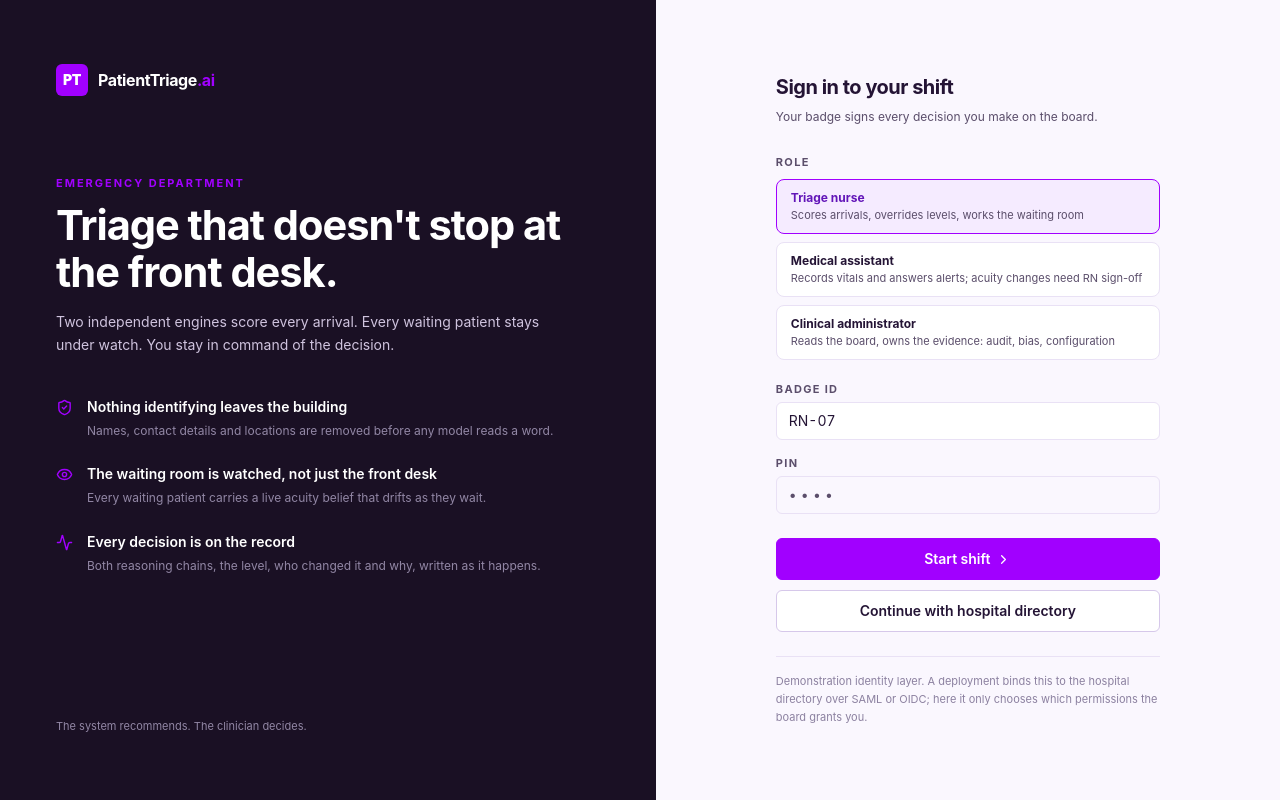
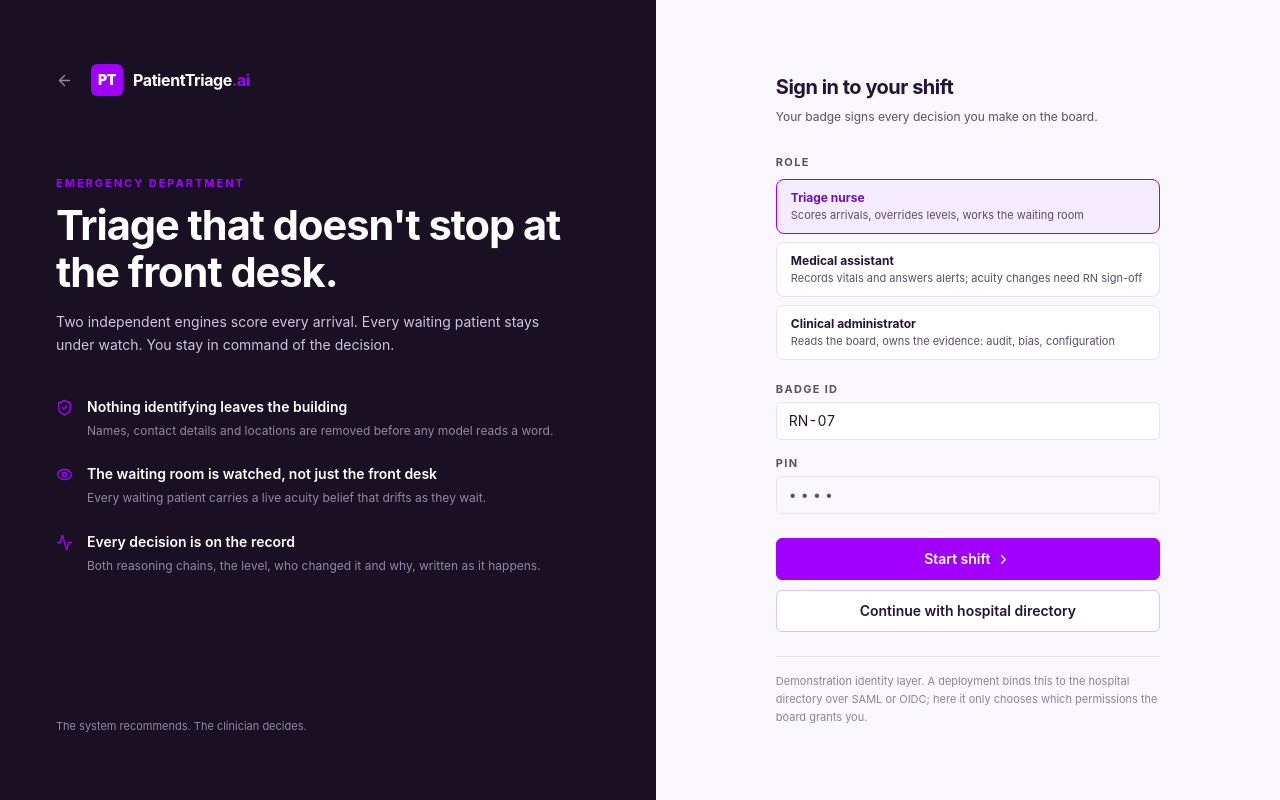
Before and after one commit to wildcraft958/patient-triage-ai, a React (Vite) app in the folder frontend/: page /console in a window 1280 px wide. Built offline with nearby package versions, Linux system fonts and the light colour scheme; a web font is replaced by a local one.

Commit message:
feat: sign-in gets its own way back to the product site
An icon control, so the brand lockup can go back to being identity
rather than doubling as navigation.

```diff
--- a/frontend/src/auth/SignIn.jsx
+++ b/frontend/src/auth/SignIn.jsx
@@ -1,6 +1,6 @@
 import { useState } from 'react'
 import { Link } from 'react-router-dom'
-import { Activity, ChevronRight, Eye, ShieldCheck } from 'lucide-react'
+import { Activity, ArrowLeft, ChevronRight, Eye, ShieldCheck } from 'lucide-react'
 import { Btn } from '../console/ui'
 import { DIRECTORY, ROLES } from './roles'
 import { useSession } from './sessionContext'
@@ -26,13 +26,22 @@ export default function SignIn() {
   return (
     <div className="min-h-screen grid lg:grid-cols-[1.05fr_1fr] bg-app">
       <aside className="bg-rail text-rail-fg px-8 py-10 lg:px-14 lg:py-16 flex flex-col">
-        <Link to="/" className="inline-flex items-center gap-2.5 w-fit">
-          <span className="w-8 h-8 rounded-sm bg-brand grid place-items-center
-                           text-sm font-black tracking-tight">PT</span>
-          <span className="text-base font-bold tracking-tight">
-            PatientTriage<span className="text-brand">.ai</span>
+        {/* The lockup is identity, not navigation. Leaving is its own control,
+            so nobody lands on the marketing site by aiming at the brand. */}
+        <div className="flex items-center gap-3">
+          <Link to="/" aria-label="Back to the product site" title="Back to the product site"
+                className="p-1.5 -ml-1.5 rounded-sm text-rail-ink-2 hover:text-rail-fg
+                           hover:bg-rail-2 focus-visible:outline-2 focus-visible:outline-brand">
+            <ArrowLeft size={17} aria-hidden="true" />
+          </Link>
+          <span className="inline-flex items-center gap-2.5">
+            <span className="w-8 h-8 rounded-sm bg-brand grid place-items-center
+                             text-sm font-black text-brand-fg tracking-tight">PT</span>
+            <span className="text-base font-bold tracking-tight">
+              PatientTriage<span className="text-brand">.ai</span>
+            </span>
           </span>
-        </Link>
+        </div>
 
         <div className="mt-14 lg:mt-20 max-w-lg">
           <p className="text-[11px] font-bold uppercase tracking-[0.18em] text-brand">
@@ -105,7 +114,7 @@ export default function SignIn() {
             </span>
             <input value={badge} onChange={(e) => setBadge(e.target.value)}
                    className="mt-1.5 w-full rounded-sm border border-line bg-card px-3 py-2
-                              text-sm tabular-nums focus:border-brand focus:outline-none" />
+                              text-sm tabular-nums text-ink focus:border-brand focus:outline-none" />
           </label>
 
           <label className="block mt-3.5">
```
